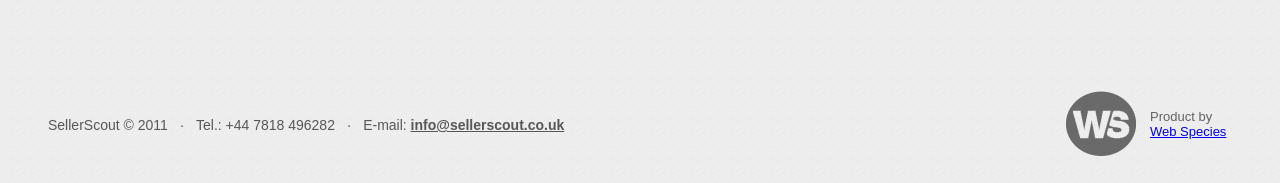
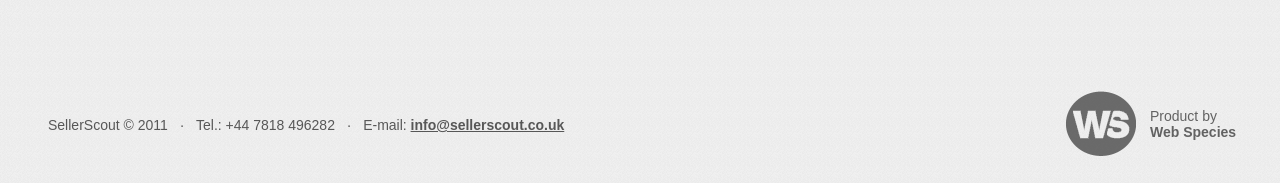
Before and after one commit to juokaz/sellerscout, a Jekyll site: the page built from index.html, in a window 1280 px wide. Shown: the part 714-897 px from the top of the page. Built offline with Jekyll 4.4.1, drawn with Linux system fonts in a browser that asks for light colours.

Commit message:
Styling for creator text

```diff
--- a/styles/style.css
+++ b/styles/style.css
@@ -85,7 +85,8 @@ h1 strong, h2 strong, h3 strong {font-family:'HelveticaNeueLTPro75Bold'; white-s
 /*Footer content*/
 #creator {display: inline-block; padding-right: 30px; position: fixed; right: 0; bottom: 30px;}
 #creator img {margin-right: 10px;}
-#creator div {width: 100px; display: inline-block; vertical-align: middle; color: #626262;}
+#creator div {width: 100px; display: inline-block; vertical-align: middle; color: #626262; font-size: 14px;}
+#creator a {color: #626262; font-weight: bold; text-decoration: none;}
 
 #copyright {display: inline-block; padding-right: 50px; position: fixed; left: 0; bottom: 40px;}
 #copyright li {display: inline; list-style-type: none; font-size: 14px;}
```
